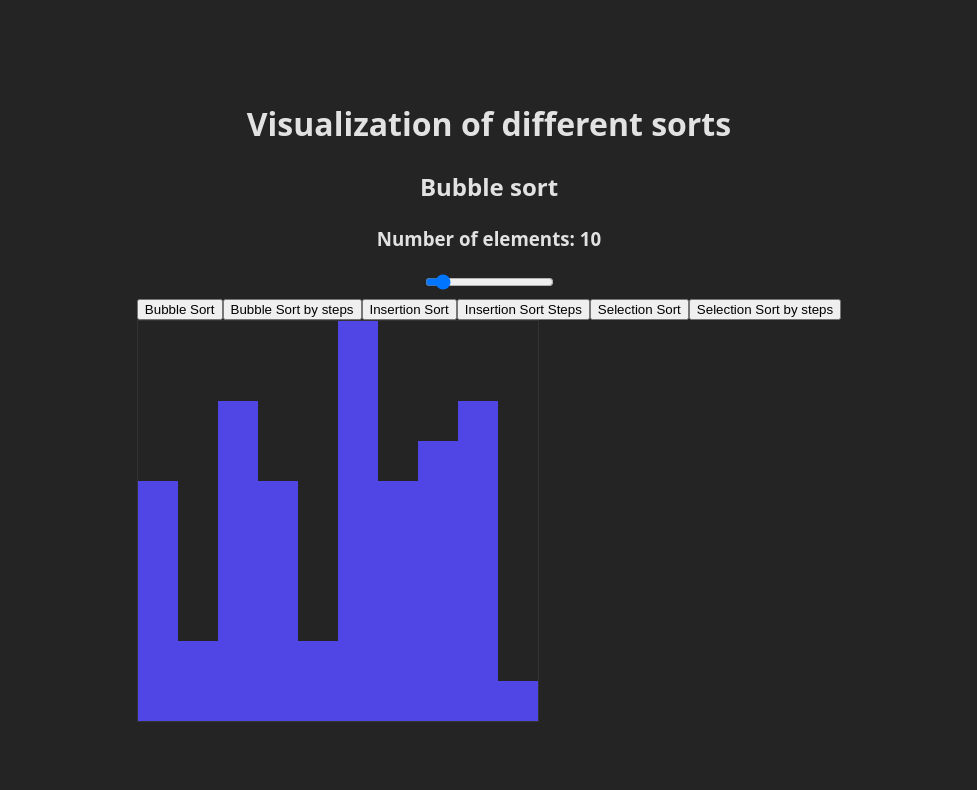
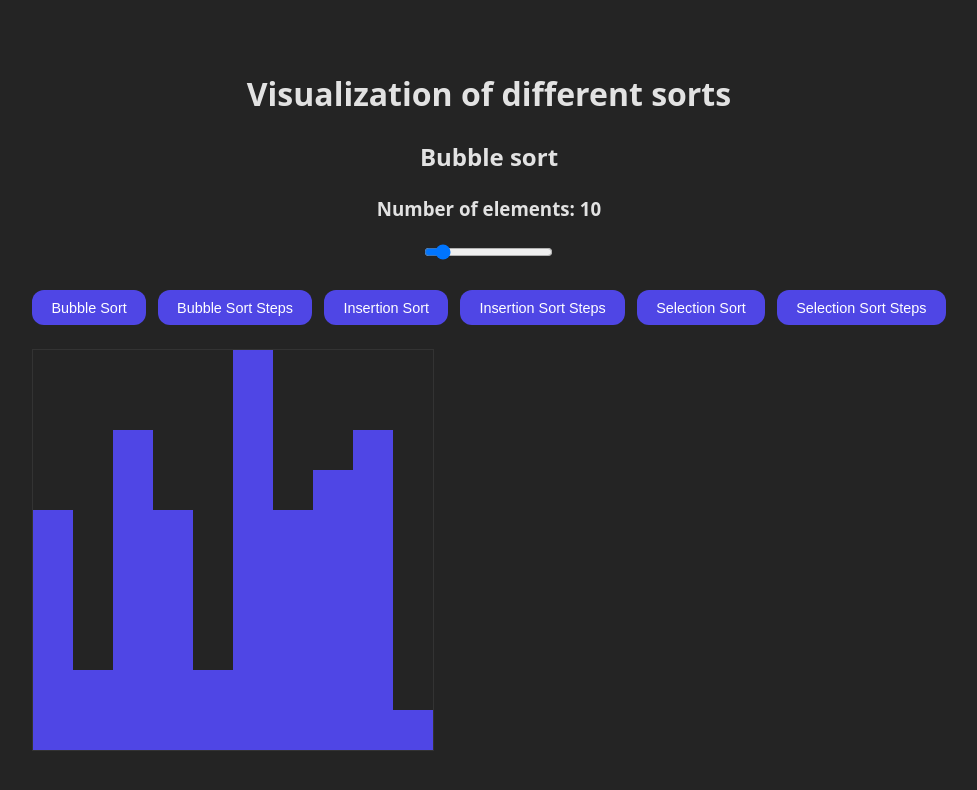
Before and after one commit to KohseyPower/sort, a React (Vite) app: page / in a window 1280 px wide. Shown: the top 790 px of the page, without its empty margins (151-1128 px from the left). Built offline with nearby package versions, Linux system fonts and the light colour scheme.

Commit message:
feat: add designed buttons

```diff
--- a/src/Simulator.styled.tsx
+++ b/src/Simulator.styled.tsx
@@ -1,4 +1,34 @@
 import styled from "styled-components";
+
+export const ButtonGroup = styled.div`
+  display: flex;
+  flex-wrap: wrap;
+  gap: 0.75rem;
+  margin: 1.5rem 0;
+`;
+
+export const Button = styled.button`
+  background: #4f46e5;
+  color: white;
+  font-weight: 500;
+  font-size: 0.9rem;
+  border: none;
+  border-radius: 12px;
+  padding: 0.6rem 1.2rem;
+  cursor: pointer;
+  transition: all 0.2s ease;
+
+  &:hover {
+    background: #4338ca;
+    transform: translateY(-2px);
+    box-shadow: 0 4px 12px rgba(79, 70, 229, 0.4);
+  }
+
+  &:active {
+    transform: translateY(0px);
+    box-shadow: 0 2px 6px rgba(79, 70, 229, 0.4);
+  }
+`;
 
 export const Canvas = styled.div<{ $size: number; $cols: number }>`
   display: grid;
--- a/src/Simulator.tsx
+++ b/src/Simulator.tsx
@@ -59,34 +59,30 @@ export default function Simulator() {
             }}
           />
         </div>
-        <div>
-          <button
-            onClick={() => {
-              setElements(bubbleSort(elements));
-            }}
+        <Styled.ButtonGroup>
+          <Styled.Button onClick={() => setElements(bubbleSort(elements))}>
+            Bubble Sort
+          </Styled.Button>
+          <Styled.Button onClick={() => runSort(bubbleSortGenerator(elements))}>
+            Bubble Sort Steps
+          </Styled.Button>
+          <Styled.Button onClick={() => setElements(insertionSort(elements))}>
+            Insertion Sort
+          </Styled.Button>
+          <Styled.Button
+            onClick={() => runSort(insertionSortGenerator(elements))}
           >
-            Bubble Sort
-          </button>
-          <button
-            onClick={() => {
-              runSort(bubbleSortGenerator(elements));
-            }}
+            Insertion Sort Steps
+          </Styled.Button>
+          <Styled.Button onClick={() => setElements(selectionSort(elements))}>
+            Selection Sort
+          </Styled.Button>
+          <Styled.Button
+            onClick={() => runSort(selectionSortGenerator(elements))}
           >
-            Bubble Sort by steps
-          </button>
-          <button onClick={() => setElements(insertionSort(elements))}>
-            Insertion Sort
-          </button>
-          <button onClick={() => runSort(insertionSortGenerator(elements))}>
-            Insertion Sort Steps
-          </button>
-          <button onClick={() => setElements(selectionSort(elements))}>
-            Selection Sort
-          </button>
-          <button onClick={() => runSort(selectionSortGenerator(elements))}>
-            Selection Sort by steps
-          </button>
-        </div>
+            Selection Sort Steps
+          </Styled.Button>
+        </Styled.ButtonGroup>
         <Styled.Canvas $size={WINDOWSIZE} $cols={totalElements}>
           {elements.map((value, index) => (
             <Styled.Bar key={index} $value={value} $max={maxValue} />
```
